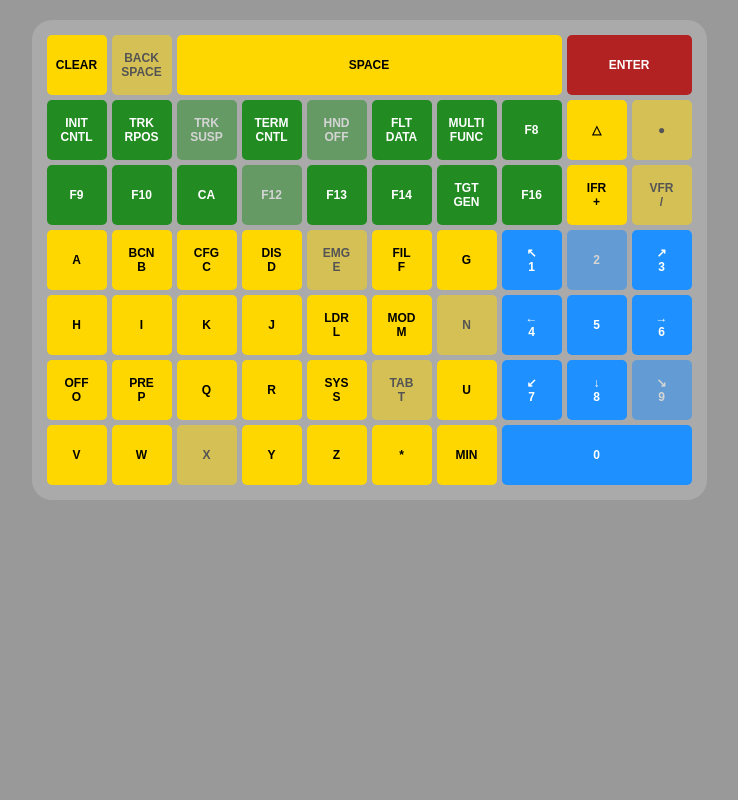
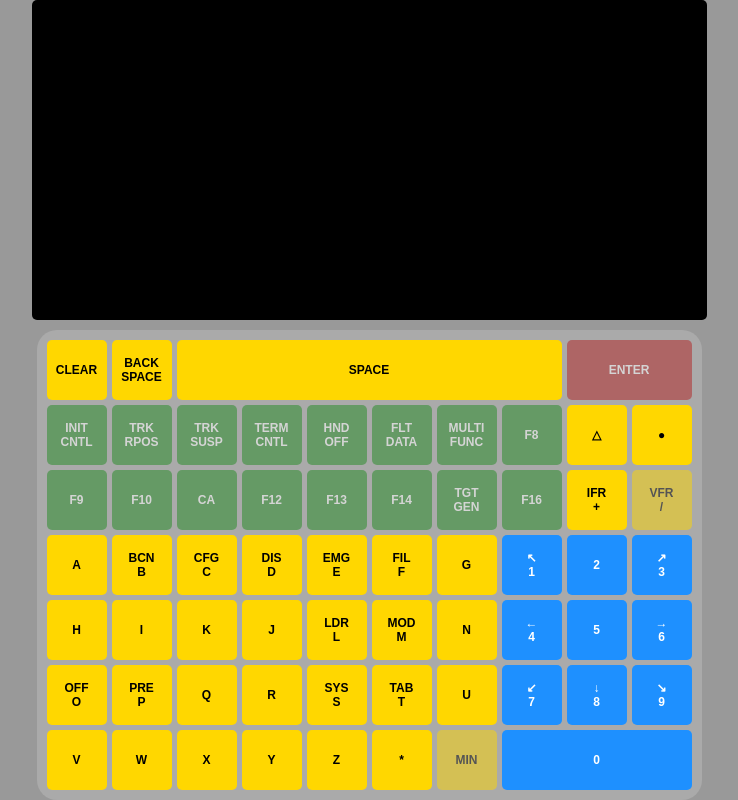
Before and after one commit to vpenchuk/STARS-Keyboard, a plain HTML site: page main.html in a window 1280 px wide. Shown: the whole page, without its empty margins (271-1009 px from the left). Drawn offline with Linux system fonts and the light colour scheme.

Commit message:
basic functions

```diff
--- a/main.html
+++ b/main.html
@@ -4,22 +4,55 @@
   <meta charset="UTF-8">
   <title>STARS Keyboard Layout</title>
   <style>
-    body {
+    html, body {
+      height: 100%;
+      margin: 0;
+      padding: 0;
+      overflow: hidden;
+      display: flex;
+      flex-direction: column;
+      align-items: center;
       background: #999;
-      margin: 0;
-      padding: 20px;
-      display: flex;
-      justify-content: center;
       font-family: sans-serif;
     }
+    .terminal {
+      flex: 1 1 auto;
+      min-height: 0;
+      width: 675px;
+      background: #000;
+      color: #0f0;
+      font-family: monospace;
+      font-size: 16px;
+      padding: 10px;
+      border-radius: 5px;
+      box-sizing: border-box;
+      display: flex;
+      flex-direction: column;
+      margin-bottom: 10px;
+    }
+    .term-line {
+      letter-spacing: 2px;
+      text-transform: uppercase;
+      margin-bottom: 5px;
+      flex: 0 0 auto;
+    }
+    .term-content {
+      flex: 1 1 auto;
+      min-height: 0;
+      background: rgba(0,0,0,0.2);
+      white-space: pre-wrap;
+      overflow-y: auto;
+    }
     .keyboard {
+      flex: 0 0 auto;
       display: grid;
       grid-template-columns: repeat(10, 60px);
       grid-auto-rows: 60px;
       gap: 5px;
       background: #aaa;
-      padding: 15px;
+      padding: 10px;
       border-radius: 20px;
+      box-sizing: border-box;
     }
     .key {
       display: flex;
@@ -30,8 +63,8 @@
       text-align: center;
       padding: 4px;
       font-size: 12px;
+      border: none;
       cursor: pointer;
-      border: none;
     }
     .key:disabled {
       opacity: 0.5;
@@ -44,82 +77,98 @@
   </style>
 </head>
 <body>
+  <div class="terminal">
+    <div class="term-line"></div>
+    <div class="term-content" id="term-content"></div>
+  </div>
   <div class="keyboard">
-    <!-- Each button has data-clickable attribute -->
-    <button class="key yellow" data-clickable="true" style="grid-row:1; grid-column:1;">CLEAR</button>
-    <button class="key yellow" data-clickable="false" style="grid-row:1; grid-column:2;">BACK<br>SPACE</button>
-    <button class="key yellow" data-clickable="true" style="grid-row:1; grid-column:3 / span 6;">SPACE</button>
-    <button class="key red"    data-clickable="true" style="grid-row:1; grid-column:9 / span 2;">ENTER</button>
-
-    <button class="key green" data-clickable="true" style="grid-row:2; grid-column:1;">INIT<br>CNTL</button>
-    <button class="key green" data-clickable="true" style="grid-row:2; grid-column:2;">TRK<br>RPOS</button>
-    <button class="key green" data-clickable="false" style="grid-row:2; grid-column:3;">TRK<br>SUSP</button>
-    <button class="key green" data-clickable="true" style="grid-row:2; grid-column:4;">TERM<br>CNTL</button>
-    <button class="key green" data-clickable="false" style="grid-row:2; grid-column:5;">HND<br>OFF</button>
-    <button class="key green" data-clickable="true" style="grid-row:2; grid-column:6;">FLT<br>DATA</button>
-    <button class="key green" data-clickable="true" style="grid-row:2; grid-column:7;">MULTI<br>FUNC</button>
-    <button class="key green" data-clickable="true" style="grid-row:2; grid-column:8;">F8</button>
-    <button class="key yellow"data-clickable="true" style="grid-row:2; grid-column:9;">&#9651;</button>
-    <button class="key yellow"data-clickable="false" style="grid-row:2; grid-column:10;">&#9679;</button>
-
-    <button class="key green" data-clickable="true" style="grid-row:3; grid-column:1;">F9</button>
-    <button class="key green" data-clickable="true" style="grid-row:3; grid-column:2;">F10</button>
-    <button class="key green" data-clickable="true" style="grid-row:3; grid-column:3;">CA</button>
-    <button class="key green" data-clickable="false" style="grid-row:3; grid-column:4;">F12</button>
-    <button class="key green" data-clickable="true" style="grid-row:3; grid-column:5;">F13</button>
-    <button class="key green" data-clickable="true" style="grid-row:3; grid-column:6;">F14</button>
-    <button class="key green" data-clickable="true" style="grid-row:3; grid-column:7;">TGT<br>GEN</button>
-    <button class="key green" data-clickable="true" style="grid-row:3; grid-column:8;">F16</button>
-    <button class="key yellow"data-clickable="true" style="grid-row:3; grid-column:9;">IFR<br>+</button>
-    <button class="key yellow"data-clickable="false" style="grid-row:3; grid-column:10;">VFR<br>/</button>
-
-    <button class="key yellow"data-clickable="true" style="grid-row:4; grid-column:1;">A</button>
-    <button class="key yellow"data-clickable="true" style="grid-row:4; grid-column:2;">BCN<br>B</button>
-    <button class="key yellow"data-clickable="true" style="grid-row:4; grid-column:3;">CFG<br>C</button>
-    <button class="key yellow"data-clickable="true" style="grid-row:4; grid-column:4;">DIS<br>D</button>
-    <button class="key yellow"data-clickable="false" style="grid-row:4; grid-column:5;">EMG<br>E</button>
-    <button class="key yellow"data-clickable="true" style="grid-row:4; grid-column:6;">FIL<br>F</button>
-    <button class="key yellow"data-clickable="true" style="grid-row:4; grid-column:7;">G</button>
-    <button class="key blue"  data-clickable="true" style="grid-row:4; grid-column:8;">&#8598;<br>1</button>
-    <button class="key blue"  data-clickable="false" style="grid-row:4; grid-column:9;">2</button>
-    <button class="key blue"  data-clickable="true" style="grid-row:4; grid-column:10;">&#8599;<br>3</button>
-
-    <button class="key yellow"data-clickable="true" style="grid-row:5; grid-column:1;">H</button>
-    <button class="key yellow"data-clickable="true" style="grid-row:5; grid-column:2;">I</button>
-    <button class="key yellow"data-clickable="true" style="grid-row:5; grid-column:3;">K</button>
-    <button class="key yellow"data-clickable="true" style="grid-row:5; grid-column:4;">J</button>
-    <button class="key yellow"data-clickable="true" style="grid-row:5; grid-column:5;">LDR<br>L</button>
-    <button class="key yellow"data-clickable="true" style="grid-row:5; grid-column:6;">MOD<br>M</button>
-    <button class="key yellow"data-clickable="false" style="grid-row:5; grid-column:7;">N</button>
-    <button class="key blue"  data-clickable="true" style="grid-row:5; grid-column:8;">&#8592;<br>4</button>
-    <button class="key blue"  data-clickable="true" style="grid-row:5; grid-column:9;">5</button>
-    <button class="key blue"  data-clickable="true" style="grid-row:5; grid-column:10;">&#8594;<br>6</button>
-
-    <button class="key yellow"data-clickable="true" style="grid-row:6; grid-column:1;">OFF<br>O</button>
-    <button class="key yellow"data-clickable="true" style="grid-row:6; grid-column:2;">PRE<br>P</button>
-    <button class="key yellow"data-clickable="true" style="grid-row:6; grid-column:3;">Q</button>
-    <button class="key yellow"data-clickable="true" style="grid-row:6; grid-column:4;">R</button>
-    <button class="key yellow"data-clickable="true" style="grid-row:6; grid-column:5;">SYS<br>S</button>
-    <button class="key yellow"data-clickable="false" style="grid-row:6; grid-column:6;">TAB<br>T</button>
-    <button class="key yellow"data-clickable="true" style="grid-row:6; grid-column:7;">U</button>
-    <button class="key blue"  data-clickable="true" style="grid-row:6; grid-column:8;">&#8601;<br>7</button>
-    <button class="key blue"  data-clickable="true" style="grid-row:6; grid-column:9;">&#8595;<br>8</button>
-    <button class="key blue"  data-clickable="false" style="grid-row:6; grid-column:10;">&#8600;<br>9</button>
-
-    <button class="key yellow"data-clickable="true" style="grid-row:7; grid-column:1;">V</button>
-    <button class="key yellow"data-clickable="true" style="grid-row:7; grid-column:2;">W</button>
-    <button class="key yellow"data-clickable="false" style="grid-row:7; grid-column:3;">X</button>
-    <button class="key yellow"data-clickable="true" style="grid-row:7; grid-column:4;">Y</button>
-    <button class="key yellow"data-clickable="true" style="grid-row:7; grid-column:5;">Z</button>
-    <button class="key yellow"data-clickable="true" style="grid-row:7; grid-column:6;">*</button>
-    <button class="key yellow"data-clickable="true" style="grid-row:7; grid-column:7;">MIN</button>
-    <button class="key blue"  data-clickable="true" style="grid-row:7; grid-column:8 / span 3;">0</button>
+    <!-- Row 1 -->
+    <button id="btn-clear" class="key yellow" data-clickable="true" style="grid-area:1/1">CLEAR</button>
+    <button id="btn-backspace" class="key yellow" data-clickable="true" style="grid-area:1/2">BACK<br>SPACE</button>
+    <button id="btn-space" class="key yellow" data-clickable="true" style="grid-area:1/3/1/9">SPACE</button>
+    <button class="key red" data-clickable="false" style="grid-area:1/9/1/11">ENTER</button>
+    <!-- Row 2 -->
+    <button class="key green" data-clickable="false" style="grid-area:2/1">INIT<br>CNTL</button>
+    <button class="key green" data-clickable="false" style="grid-area:2/2">TRK<br>RPOS</button>
+    <button class="key green" data-clickable="false" style="grid-area:2/3">TRK<br>SUSP</button>
+    <button class="key green" data-clickable="false" style="grid-area:2/4">TERM<br>CNTL</button>
+    <button class="key green" data-clickable="false" style="grid-area:2/5">HND<br>OFF</button>
+    <button class="key green" data-clickable="false" style="grid-area:2/6">FLT<br>DATA</button>
+    <button class="key green" data-clickable="false" style="grid-area:2/7">MULTI<br>FUNC</button>
+    <button class="key green" data-clickable="false" style="grid-area:2/8">F8</button>
+    <button class="key yellow" data-clickable="true" data-key="^" style="grid-area:2/9">&#9651;</button>
+    <button class="key yellow" data-clickable="true" data-key="●" style="grid-area:2/10">&#9679;</button>
+    <!-- Row 3 -->
+    <button class="key green" data-clickable="false" style="grid-area:3/1">F9</button>
+    <button class="key green" data-clickable="false" style="grid-area:3/2">F10</button>
+    <button class="key green" data-clickable="false" style="grid-area:3/3">CA</button>
+    <button class="key green" data-clickable="false" style="grid-area:3/4">F12</button>
+    <button class="key green" data-clickable="false" style="grid-area:3/5">F13</button>
+    <button class="key green" data-clickable="false" style="grid-area:3/6">F14</button>
+    <button class="key green" data-clickable="false" style="grid-area:3/7">TGT<br>GEN</button>
+    <button class="key green" data-clickable="false" style="grid-area:3/8">F16</button>
+    <button class="key yellow" data-clickable="true" data-key="+" style="grid-area:3/9">IFR<br>+</button>
+    <button class="key yellow" data-clickable="false" style="grid-area:3/10">VFR<br>/</button>
+    <!-- Row 4 -->
+    <button class="key yellow" data-clickable="true" data-key="A" style="grid-area:4/1">A</button>
+    <button class="key yellow" data-clickable="true" data-key="B" style="grid-area:4/2">BCN<br>B</button>
+    <button class="key yellow" data-clickable="true" data-key="C" style="grid-area:4/3">CFG<br>C</button>
+    <button class="key yellow" data-clickable="true" data-key="D" style="grid-area:4/4">DIS<br>D</button>
+    <button class="key yellow" data-clickable="true" data-key="E" style="grid-area:4/5">EMG<br>E</button>
+    <button class="key yellow" data-clickable="true" data-key="F" style="grid-area:4/6">FIL<br>F</button>
+    <button class="key yellow" data-clickable="true" data-key="G" style="grid-area:4/7">G</button>
+    <button class="key blue" data-clickable="true" data-key="1" style="grid-area:4/8">&#8598;<br>1</button>
+    <button class="key blue" data-clickable="true" data-key="2" style="grid-area:4/9">2</button>
+    <button class="key blue" data-clickable="true" data-key="3" style="grid-area:4/10">&#8599;<br>3</button>
+    <!-- Row 5 -->
+    <button class="key yellow" data-clickable="true" data-key="H" style="grid-area:5/1">H</button>
+    <button class="key yellow" data-clickable="true" data-key="I" style="grid-area:5/2">I</button>
+    <button class="key yellow" data-clickable="true" data-key="K" style="grid-area:5/3">K</button>
+    <button class="key yellow" data-clickable="true" data-key="J" style="grid-area:5/4">J</button>
+    <button class="key yellow" data-clickable="true" data-key="L" style="grid-area:5/5">LDR<br>L</button>
+    <button class="key yellow" data-clickable="true" data-key="M" style="grid-area:5/6">MOD<br>M</button>
+    <button class="key yellow" data-clickable="true" data-key="N" style="grid-area:5/7">N</button>
+    <button class="key blue" data-clickable="true" data-key="4" style="grid-area:5/8">&#8592;<br>4</button>
+    <button class="key blue" data-clickable="true" data-key="5" style="grid-area:5/9">5</button>
+    <button class="key blue" data-clickable="true" data-key="6" style="grid-area:5/10">&#8594;<br>6</button>
+    <!-- Row 6 -->
+    <button class="key yellow" data-clickable="true" data-key="O" style="grid-area:6/1">OFF<br>O</button>
+    <button class="key yellow" data-clickable="true" data-key="P" style="grid-area:6/2">PRE<br>P</button>
+    <button class="key yellow" data-clickable="true" data-key="Q" style="grid-area:6/3">Q</button>
+    <button class="key yellow" data-clickable="true" data-key="R" style="grid-area:6/4">R</button>
+    <button class="key yellow" data-clickable="true" data-key="S" style="grid-area:6/5">SYS<br>S</button>
+    <button class="key yellow" data-clickable="true" data-key="T" style="grid-area:6/6">TAB<br>T</button>
+    <button class="key yellow" data-clickable="true" data-key="U" style="grid-area:6/7">U</button>
+    <button class="key blue" data-clickable="true" data-key="7" style="grid-area:6/8">&#8601;<br>7</button>
+    <button class="key blue" data-clickable="true" data-key="8" style="grid-area:6/9">&#8595;<br>8</button>
+    <button class="key blue" data-clickable="true" data-key="9" style="grid-area:6/10">&#8600;<br>9</button>
+    <!-- Row 7 -->
+    <button class="key yellow" data-clickable="true" data-key="V" style="grid-area:7/1">V</button>
+    <button class="key yellow" data-clickable="true" data-key="W" style="grid-area:7/2">W</button>
+    <button class="key yellow" data-clickable="true" data-key="X" style="grid-area:7/3">X</button>
+    <button class="key yellow" data-clickable="true" data-key="Y" style="grid-area:7/4">Y</button>
+    <button class="key yellow" data-clickable="true" data-key="Z" style="grid-area:7/5">Z</button>
+    <button class="key yellow" data-clickable="true" data-key="*" style="grid-area:7/6">*</button>
+    <button class="key yellow" data-clickable="false" data-key="MIN" style="grid-area:7/7">MIN</button>
+    <button class="key blue" data-clickable="true" data-key="0" style="grid-area:7/8/7/11">0</button>
   </div>
   <script>
+    const contentDiv = document.getElementById('term-content');
+    let content = '';
     document.querySelectorAll('.key').forEach(btn => {
-      if (btn.getAttribute('data-clickable') !== 'true') {
-        btn.disabled = true;
-      }
+      const clickable = btn.getAttribute('data-clickable') === 'true';
+      btn.disabled = !clickable;
+      if (!clickable) return;
+      btn.addEventListener('click', () => {
+        if (btn.id === 'btn-clear') content = '';
+        else if (btn.id === 'btn-backspace') content = content.slice(0, -1);
+        else if (btn.id === 'btn-space') content += '\n';
+        else {
+          const key = btn.dataset.key;
+          if (key) content += key;
+        }
+        contentDiv.textContent = content;
+      });
     });
   </script>
 </body>
```
